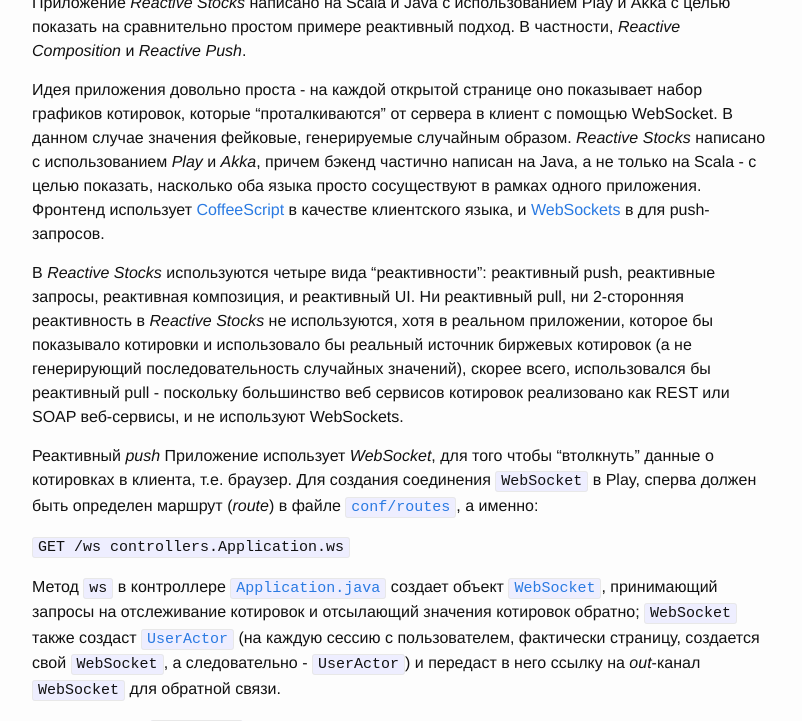
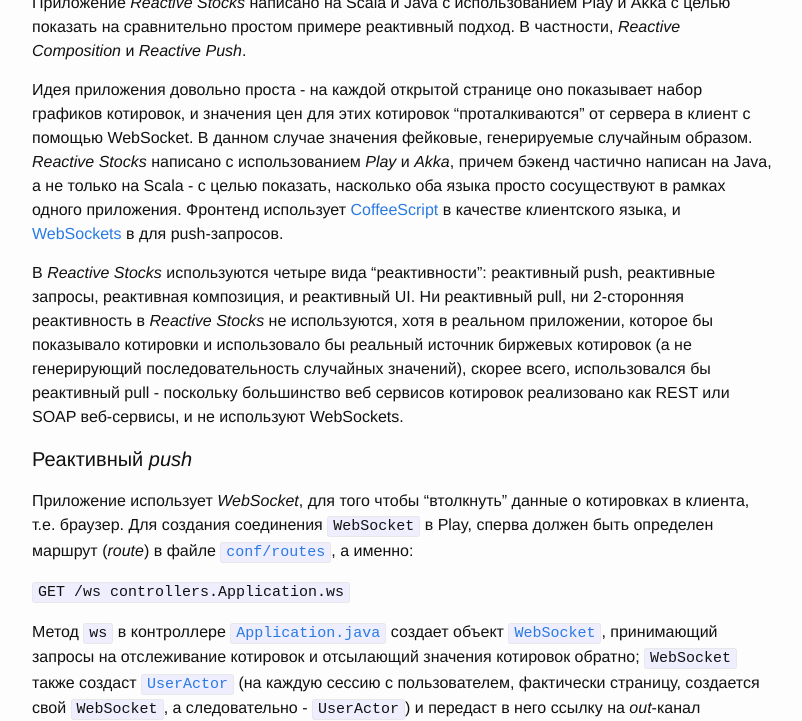
Before and after one commit to avpet/avpet.github.com, a Jekyll site: the page built from _posts/2015-06-09-reative-stocks-architecture-1.markdown, in a window 1280 px wide and 900 px high, scrolled down 2643 px, cut to the strip 179-900 px from the top of the window. Shown: the whole strip, without its empty margins (238-1040 px from the left). Built offline with Jekyll 4.4.1, drawn with Linux system fonts in a browser that asks for light colours.

Commit message:
Fixed error

```diff
--- a/_posts/2015-06-09-reative-stocks-architecture-1.markdown
+++ b/_posts/2015-06-09-reative-stocks-architecture-1.markdown
@@ -81,11 +81,11 @@
 
 Приложение *Reactive Stocks* написано на Scala и Java с использованием Play и Akka с целью показать на сравнительно простом примере реактивный подход. В частности, *Reactive Composition* и *Reactive Push*.
 
-Идея приложения довольно проста  - на каждой открытой странице оно показывает набор графиков котировок, которые "проталкиваются" от сервера в клиент с помощью WebSocket. В данном случае значения фейковые, генерируемые случайным образом. *Reactive Stocks* написано с использованием *Play* и *Akka*,  причем бэкенд частично написан на Java, а не только на Scala -  с целью показать, насколько оба языка просто сосуществуют в рамках одного приложения. Фронтенд использует [CoffeeScript](http://coffeescript.org/) в качестве клиентского языка, и [WebSockets](https://developer.mozilla.org/en/docs/WebSockets) в для push-запросов.
+Идея приложения довольно проста  - на каждой открытой странице оно показывает набор графиков котировок, и значения цен для этих котировок "проталкиваются" от сервера в клиент с помощью WebSocket. В данном случае значения фейковые, генерируемые случайным образом. *Reactive Stocks* написано с использованием *Play* и *Akka*,  причем бэкенд частично написан на Java, а не только на Scala -  с целью показать, насколько оба языка просто сосуществуют в рамках одного приложения. Фронтенд использует [CoffeeScript](http://coffeescript.org/) в качестве клиентского языка, и [WebSockets](https://developer.mozilla.org/en/docs/WebSockets) в для push-запросов.
 
 В *Reactive Stocks* используются четыре вида "реактивности": реактивный push, реактивные запросы, реактивная композиция, и реактивный UI. Ни реактивный pull, ни 2-сторонняя реактивность в *Reactive Stocks* не используются, хотя в реальном приложении, которое бы показывало котировки и использовало бы реальный источник биржевых котировок (а не генерирующий последовательность случайных значений), скорее всего, использовался бы реактивный pull - поскольку большинство веб сервисов котировок реализовано как REST или SOAP веб-сервисы, и не используют WebSockets.
 
-Реактивный *push*
+#### Реактивный *push* ####
 Приложение использует *WebSocket*, для того чтобы "втолкнуть" данные о котировках в клиента, т.е. браузер. Для создания соединения `WebSocket` в  Play, сперва должен быть определен маршрут (*route*) в файле [`conf/routes`]({{page.reactive-stock-src}}conf/routes), а именно:
 
 `GET /ws controllers.Application.ws`
```
